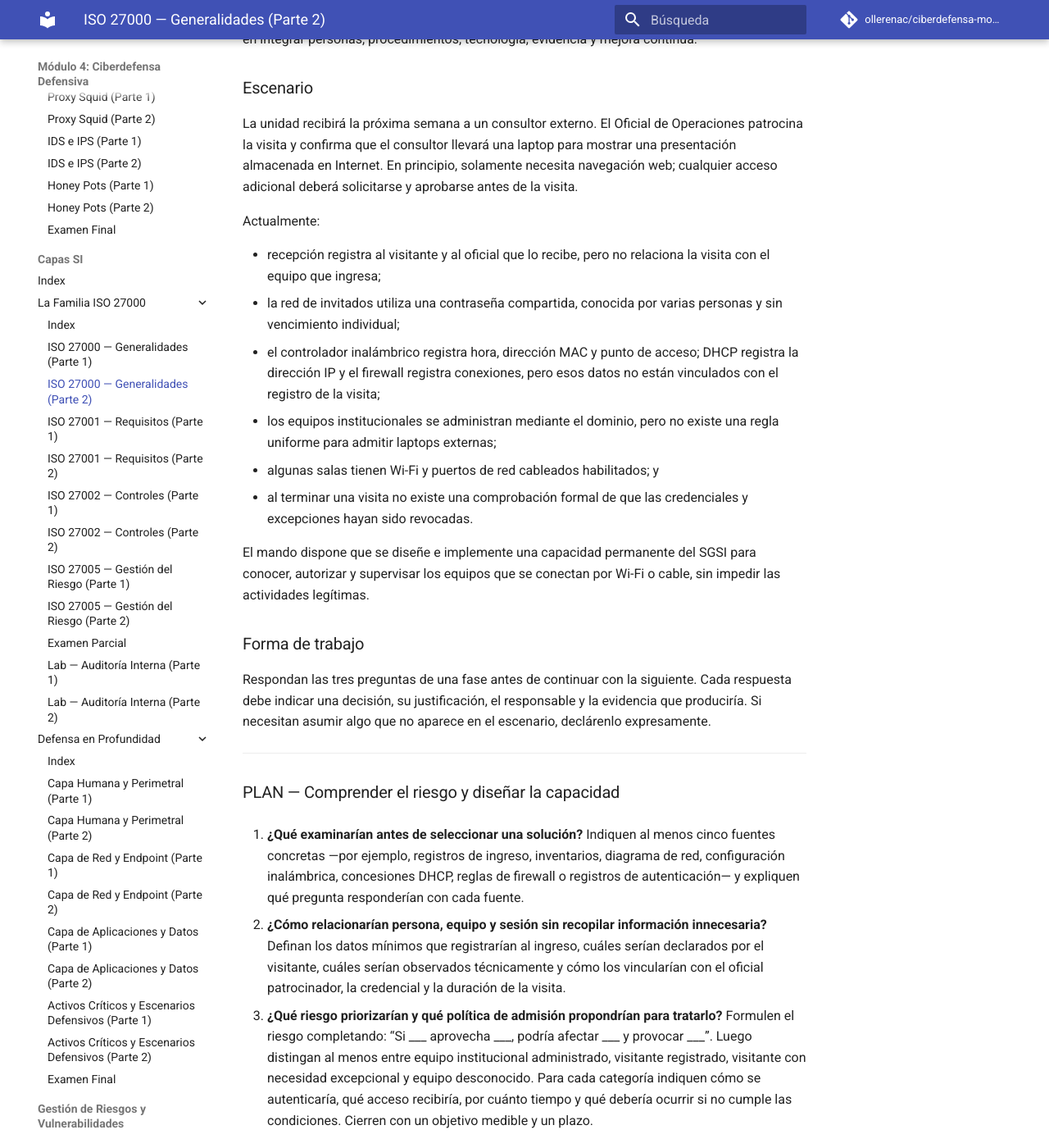
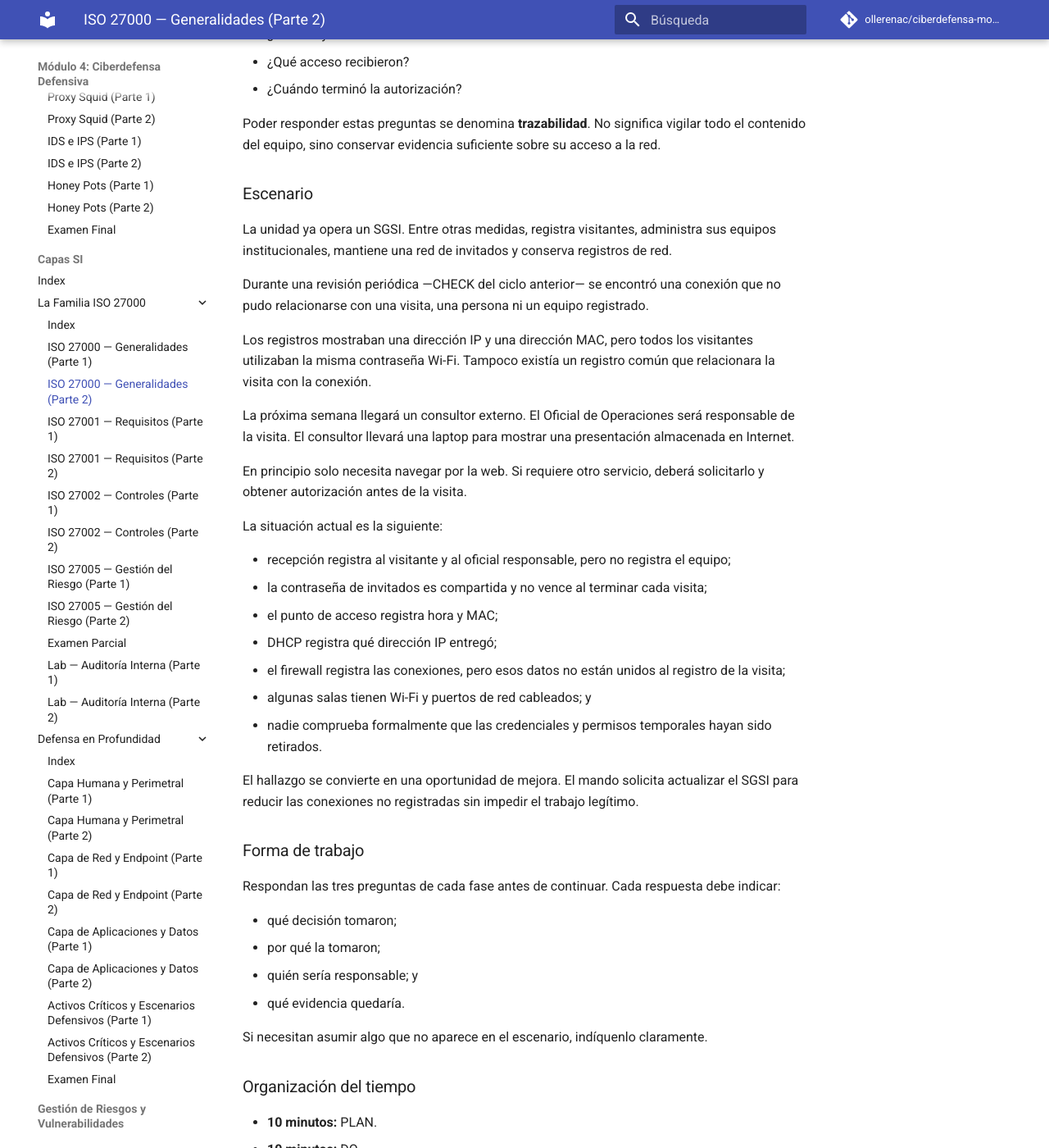
Before and after one commit to ollerenac/ciberdefensa-modulo4, an MkDocs documentation site: the page built from docs/capas-si/familia-iso27000/iso27000-generalidades-p2.md, in a window 1280 px wide and 1400 px high, scrolled down 13897 px. Shown: the whole window at 82% size. Built offline with MkDocs 1.6.1 and Material for MkDocs 9.7.7, drawn with Linux system fonts in a browser that asks for light colours; comment, search, counter and statistics services are not loaded; some of the changed text lies outside the part shown.

Commit message:
docs(iso27000): simplify guided PDCA exercise

```diff
--- a/docs/capas-si/familia-iso27000/iso27000-generalidades-p2.md
+++ b/docs/capas-si/familia-iso27000/iso27000-generalidades-p2.md
@@ -371,100 +371,167 @@
 
 ---
 
-## Ejercicio Integrador — Admisión y Trazabilidad de Equipos Mediante PDCA
+## Ejercicio integrador — Mejorar el control de equipos conectados a la red
 
-> **Duración sugerida:** 40 minutos | **Modalidad:** equipos de 3–4 alumnos | **Producto:** ficha de 12 respuestas, cadena de trazabilidad y narrativa PDCA
+> **Duración sugerida:** 50 minutos | **Modalidad:** equipos de 3–4 alumnos | **Producto:** 12 respuestas, un diagrama y una explicación final
 
 !!! info "Uso dentro de la sesión"
-    Para mantener la duración total de dos horas, esta actividad puede utilizarse como refuerzo posterior o sustituir el trabajo por incidentes cuando la prioridad sea practicar PDCA de manera integral.
+    La unidad ya cuenta con un SGSI. El ejercicio no pide diseñarlo desde cero, sino mejorar una parte que presenta una debilidad.
+
+    Para mantener las dos horas de clase, esta actividad puede reemplazar el trabajo por incidentes cuando se quiera reforzar el ciclo PDCA.
 
 ### Propósito
 
-Diseñar, mediante el ciclo PDCA, una capacidad del SGSI que permita mantener una garantía razonable de que todo equipo admitido a la red:
+Aplicar PDCA para mejorar la forma en que la unidad registra, autoriza y supervisa los equipos que se conectan a su red.
 
-- está relacionado con una visita o un responsable conocido;
-- recibe solamente el acceso autorizado y durante el tiempo necesario;
-- deja evidencia suficiente para reconstruir su sesión; y
-- es bloqueado o aislado cuando no cumple las condiciones de admisión.
+Al finalizar, la unidad debería poder responder:
 
-No se busca prometer “control total” ni producir comandos de configuración. La tarea consiste en integrar personas, procedimientos, tecnología, evidencia y mejora continua.
+- ¿Quién autorizó la conexión?
+- ¿Qué persona y qué equipo la utilizaron?
+- ¿Cuándo y desde dónde se conectaron?
+- ¿Qué acceso recibieron?
+- ¿Cuándo terminó la autorización?
+
+Poder responder estas preguntas se denomina **trazabilidad**. No significa vigilar todo el contenido del equipo, sino conservar evidencia suficiente sobre su acceso a la red.
 
 ### Escenario
 
-La unidad recibirá la próxima semana a un consultor externo. El Oficial de Operaciones patrocina la visita y confirma que el consultor llevará una laptop para mostrar una presentación almacenada en Internet. En principio, solamente necesita navegación web; cualquier acceso adicional deberá solicitarse y aprobarse antes de la visita.
+La unidad ya opera un SGSI. Entre otras medidas, registra visitantes, administra sus equipos institucionales, mantiene una red de invitados y conserva registros de red.
 
-Actualmente:
+Durante una revisión periódica —CHECK del ciclo anterior— se encontró una conexión que no pudo relacionarse con una visita, una persona ni un equipo registrado.
 
-- recepción registra al visitante y al oficial que lo recibe, pero no relaciona la visita con el equipo que ingresa;
-- la red de invitados utiliza una contraseña compartida, conocida por varias personas y sin vencimiento individual;
-- el controlador inalámbrico registra hora, dirección MAC y punto de acceso; DHCP registra la dirección IP y el firewall registra conexiones, pero esos datos no están vinculados con el registro de la visita;
-- los equipos institucionales se administran mediante el dominio, pero no existe una regla uniforme para admitir laptops externas;
-- algunas salas tienen Wi-Fi y puertos de red cableados habilitados; y
-- al terminar una visita no existe una comprobación formal de que las credenciales y excepciones hayan sido revocadas.
+Los registros mostraban una dirección IP y una dirección MAC, pero todos los visitantes utilizaban la misma contraseña Wi-Fi. Tampoco existía un registro común que relacionara la visita con la conexión.
 
-El mando dispone que se diseñe e implemente una capacidad permanente del SGSI para conocer, autorizar y supervisar los equipos que se conectan por Wi-Fi o cable, sin impedir las actividades legítimas.
+La próxima semana llegará un consultor externo. El Oficial de Operaciones será responsable de la visita. El consultor llevará una laptop para mostrar una presentación almacenada en Internet.
+
+En principio solo necesita navegar por la web. Si requiere otro servicio, deberá solicitarlo y obtener autorización antes de la visita.
+
+La situación actual es la siguiente:
+
+- recepción registra al visitante y al oficial responsable, pero no registra el equipo;
+- la contraseña de invitados es compartida y no vence al terminar cada visita;
+- el punto de acceso registra hora y MAC;
+- DHCP registra qué dirección IP entregó;
+- el firewall registra las conexiones, pero esos datos no están unidos al registro de la visita;
+- algunas salas tienen Wi-Fi y puertos de red cableados; y
+- nadie comprueba formalmente que las credenciales y permisos temporales hayan sido retirados.
+
+El hallazgo se convierte en una oportunidad de mejora. El mando solicita actualizar el SGSI para reducir las conexiones no registradas sin impedir el trabajo legítimo.
 
 ### Forma de trabajo
 
-Respondan las tres preguntas de una fase antes de continuar con la siguiente. Cada respuesta debe indicar una decisión, su justificación, el responsable y la evidencia que produciría. Si necesitan asumir algo que no aparece en el escenario, declárenlo expresamente.
+Respondan las tres preguntas de cada fase antes de continuar. Cada respuesta debe indicar:
+
+- qué decisión tomaron;
+- por qué la tomaron;
+- quién sería responsable; y
+- qué evidencia quedaría.
+
+Si necesitan asumir algo que no aparece en el escenario, indíquenlo claramente.
+
+### Organización del tiempo
+
+- **10 minutos:** PLAN.
+- **10 minutos:** DO.
+- **8 minutos:** CHECK.
+- **10 minutos:** analizar el piloto y responder ACT.
+- **12 minutos:** preparar la explicación final.
 
 ---
 
-### PLAN — Comprender el riesgo y diseñar la capacidad
+### PLAN — Comprender el problema y decidir qué se necesita
 
-1. **¿Qué examinarían antes de seleccionar una solución?** Indiquen al menos cinco fuentes concretas —por ejemplo, registros de ingreso, inventarios, diagrama de red, configuración inalámbrica, concesiones DHCP, reglas de firewall o registros de autenticación— y expliquen qué pregunta responderían con cada fuente.
+1. **¿Qué revisarían para entender la debilidad actual?**
 
-2. **¿Cómo relacionarían persona, equipo y sesión sin recopilar información innecesaria?** Definan los datos mínimos que registrarían al ingreso, cuáles serían declarados por el visitante, cuáles serían observados técnicamente y cómo los vincularían con el oficial patrocinador, la credencial y la duración de la visita.
+    Elijan al menos cuatro fuentes: registro de visitas, inventario, diagrama de red, configuración Wi-Fi, DHCP, firewall o autenticación.
 
-3. **¿Qué riesgo priorizarían y qué política de admisión propondrían para tratarlo?** Formulen el riesgo completando: “Si ___ aprovecha ___, podría afectar ___ y provocar ___”. Luego distingan al menos entre equipo institucional administrado, visitante registrado, visitante con necesidad excepcional y equipo desconocido. Para cada categoría indiquen cómo se autenticaría, qué acceso recibiría, por cuánto tiempo y qué debería ocurrir si no cumple las condiciones. Cierren con un objetivo medible y un plazo.
+    Para cada fuente, indiquen qué información buscarían y qué duda les permitiría resolver.
+
+2. **¿Qué datos mínimos permitirían relacionar la visita, el equipo y la conexión?**
+
+    Distingan entre datos declarados por el visitante y datos observados por la red. Indiquen quién autoriza la visita, cuánto dura y cuándo deben eliminarse sus datos.
+
+3. **¿Qué riesgo tratarían y qué resultado esperan obtener?**
+
+    Completen: “Si ___ aprovecha ___, podría afectar ___ y provocar ___”.
+
+    Después definan reglas para cuatro casos: equipo institucional, visitante común, visitante con permiso especial y equipo desconocido. Cierren con un objetivo medible y un plazo.
 
 ---
 
-### DO — Implementar lo planificado
+### DO — Poner en funcionamiento lo planificado
 
-1. **¿Cómo funcionaría el procedimiento de principio a fin?** Describan en orden qué sucede desde la solicitud o llegada del visitante hasta la expiración del acceso. Asignen responsables para patrocinar, registrar, autorizar, configurar, supervisar y cerrar la visita, e indiquen qué evidencia genera cada paso.
+1. **¿Cómo funcionaría el procedimiento de principio a fin?**
 
-2. **¿Qué mecanismos de autenticación utilizarían para cada categoría?** Comparen la contraseña compartida, un voucher individual, una clave individual por visitante o dispositivo y la autenticación mediante credenciales o certificados. Elijan una alternativa para equipos institucionales y otra para visitantes, y expliquen cómo limitarían la reutilización de la credencial en otro dispositivo.
+    Describan qué ocurre desde la solicitud de la visita hasta el retiro del acceso. Asignen responsables y señalen qué registro o evidencia deja cada paso.
 
-3. **¿Dónde aplicarían el mínimo privilegio y cómo producirían trazabilidad?** Indiquen cómo separarían equipos por nivel de confianza, cómo utilizarían el AP o el puerto de red como dato aproximado de ubicación, qué sistemas aplicarían las reglas de acceso y qué registros deberían correlacionarse. Incluyan el tratamiento de una solicitud excepcional de RDP, SSH u otro servicio.
+2. **¿Cómo identificarían a los equipos cuando intentan conectarse?**
+
+    Comparen estas opciones: contraseña compartida, código temporal individual, clave individual por equipo y certificado digital.
+
+    Elijan una opción para equipos institucionales y otra para visitantes. Expliquen cómo evitarían que la misma credencial se use también en un teléfono.
+
+3. **¿Qué acceso recibiría cada equipo y qué registros deberían unirse?**
+
+    Apliquen **mínimo privilegio**: cada equipo recibe solo el acceso que necesita.
+
+    Indiquen cómo separarían los equipos, cómo registrarían el punto de acceso (AP) o puerto utilizado y cómo relacionarían visita, autenticación, IP y firewall.
+
+    Si el consultor solicita RDP, SSH u otro servicio, expliquen cómo autorizarían ese acceso sin abrirlo para todos.
 
 ---
 
-### CHECK — Demostrar que la capacidad funciona
+### CHECK — Comprobar que la mejora funciona
 
-1. **¿Cómo probarían la admisión de dispositivos?** Diseñen pruebas para un equipo no registrado, para el intento de usar la credencial del consultor en un teléfono y para una reconexión en la que la laptop presente una dirección MAC privada diferente. Definan el resultado esperado en cada caso.
+1. **¿Cómo probarían el registro y autorización de los equipos?**
 
-2. **¿Cómo probarían el mínimo privilegio sin interrumpir la misión?** Comprueben que el visitante conserva el acceso legítimo a Internet, que no alcanza recursos internos no autorizados y que una excepción aprobada permite únicamente el destino, protocolo, puerto y horario establecidos.
+    Prueben un equipo desconocido, el uso de la credencial en un teléfono y una reconexión con una MAC privada diferente. Indiquen qué debería ocurrir en cada caso.
 
-3. **¿Cómo demostrarían la trazabilidad y el cierre?** Partiendo únicamente del identificador de la visita, indiquen cómo reconstruirían quién se conectó, con qué equipo y credencial, cuándo, desde qué AP o puerto, con qué IP y qué política recibió. Definan además cómo comprobarían la expiración de la credencial y de toda excepción, y establezcan al menos tres indicadores con sus umbrales de aprobación vinculados al objetivo de PLAN.
+2. **¿Cómo comprobarían que cada equipo recibe solamente el acceso necesario?**
+
+    Verifiquen que el consultor puede usar Internet, que no llega a recursos internos sin permiso y que un permiso especial funciona solo para el destino, servicio y horario aprobados.
+
+3. **¿Cómo comprobarían la trazabilidad y el cierre?**
+
+    Partan del identificador de la visita y reconstruyan quién se conectó, cuándo, desde qué AP o puerto, con qué IP y qué acceso recibió.
+
+    Definan al menos tres medidas y el valor que indicaría “cumple” o “no cumple”. Incluyan la expiración de la credencial y de todo permiso temporal.
 
 ### Resultado del primer piloto
 
-Una vez diseñadas las pruebas de CHECK, analicen estos resultados del primer piloto de la organización:
+Después de diseñar las pruebas de CHECK, analicen estos resultados del primer piloto:
 
 - la laptop registrada tuvo acceso a Internet y no pudo alcanzar los servidores internos;
 - la misma credencial temporal pudo utilizarse simultáneamente desde un teléfono;
-- después de una reconexión, la laptop utilizó otra dirección MAC privada y apareció como un segundo equipo en la consola;
-- los relojes del controlador inalámbrico y del servidor DHCP tenían siete minutos de diferencia, por lo que reconstruir la sesión tomó 40 minutos; y
-- la credencial expiró correctamente, pero una excepción temporal del firewall continuó activa al día siguiente.
+- después de reconectarse, la laptop utilizó otra MAC privada y apareció como un segundo equipo;
+- el controlador Wi-Fi y DHCP tenían siete minutos de diferencia, por lo que reconstruir la conexión tomó 40 minutos; y
+- la credencial venció correctamente, pero un permiso temporal del firewall continuó activo al día siguiente.
 
 Si su diseño ya habría evitado alguno de estos resultados, expliquen qué decisión lo impediría y qué evidencia lo demostraría.
 
 ---
 
-### ACT — Corregir, aprender y comenzar un nuevo ciclo
+### ACT — Corregir y comenzar un nuevo ciclo
 
-1. **¿Qué corregirían inmediatamente?** Prioricen los hallazgos del piloto, asignen un responsable y un plazo, e indiquen qué exposición reduce cada corrección.
+1. **¿Qué corregirían de inmediato?**
 
-2. **¿Qué causas tratarían para que el problema no se repita?** Diferencien la corrección puntual de la acción correctiva sistémica. Consideren la reutilización de credenciales, el cambio de MAC, la diferencia horaria entre registros y la excepción que no venció.
+    Ordenen los hallazgos por prioridad. Para cada corrección indiquen qué riesgo reduce, quién la realizará y cuándo debe terminarla.
 
-3. **¿Qué cambiarían en el siguiente PLAN?** Indiquen qué política, procedimiento, configuración, dato o indicador actualizarían; qué riesgo residual quedaría; y qué prueba repetirían para demostrar que la mejora fue eficaz.
+2. **¿Qué cambiarían para que el problema no se repita?**
+
+    No se limiten a reparar el caso. Propongan cambios al procedimiento o al sistema para evitar la reutilización de credenciales, registros con horas distintas y permisos que no vencen.
+
+3. **¿Qué llevarían al siguiente PLAN?**
+
+    Indiquen qué regla, procedimiento, configuración o medida actualizarían. Señalen qué riesgo todavía quedaría y qué prueba repetirían para confirmar la mejora.
 
 ---
 
-### Producto final — Narrativa PDCA integrada
+### Producto final — Explicación completa del ciclo PDCA
 
-Primero dibujen la cadena de trazabilidad que propone su equipo, desde el ingreso del visitante hasta la revocación del acceso. Luego redacten una narrativa de **250 a 350 palabras**, organizada en cuatro párrafos:
+Dibujen primero cómo relacionarían la visita, el equipo, la conexión y el cierre del acceso.
+
+Después redacten una explicación de **200 a 300 palabras**, organizada en cuatro párrafos:
 
 > **PLAN:** “Examinamos ___, identificamos el riesgo de ___ y establecimos el objetivo de ___.”
 >
@@ -488,7 +555,7 @@
 | DO integra procedimiento, responsables, autenticación, mínimo privilegio y evidencia | 2 |
 | CHECK define pruebas reproducibles, resultados esperados e indicadores | 2 |
 | ACT corrige hallazgos, trata causas y alimenta el siguiente ciclo | 2 |
-| La narrativa mantiene coherencia y trazabilidad entre las cuatro fases | 2 |
+| La explicación conecta claramente las cuatro fases | 2 |
 
 ---
 
```
Also changed, not shown: other parts of docs/capas-si/familia-iso27000/iso27000-generalidades-p2.md (+1 -1 lines), docs/instructor/solucionario-pdca-admision-equipos.md (+8 -2 lines).
